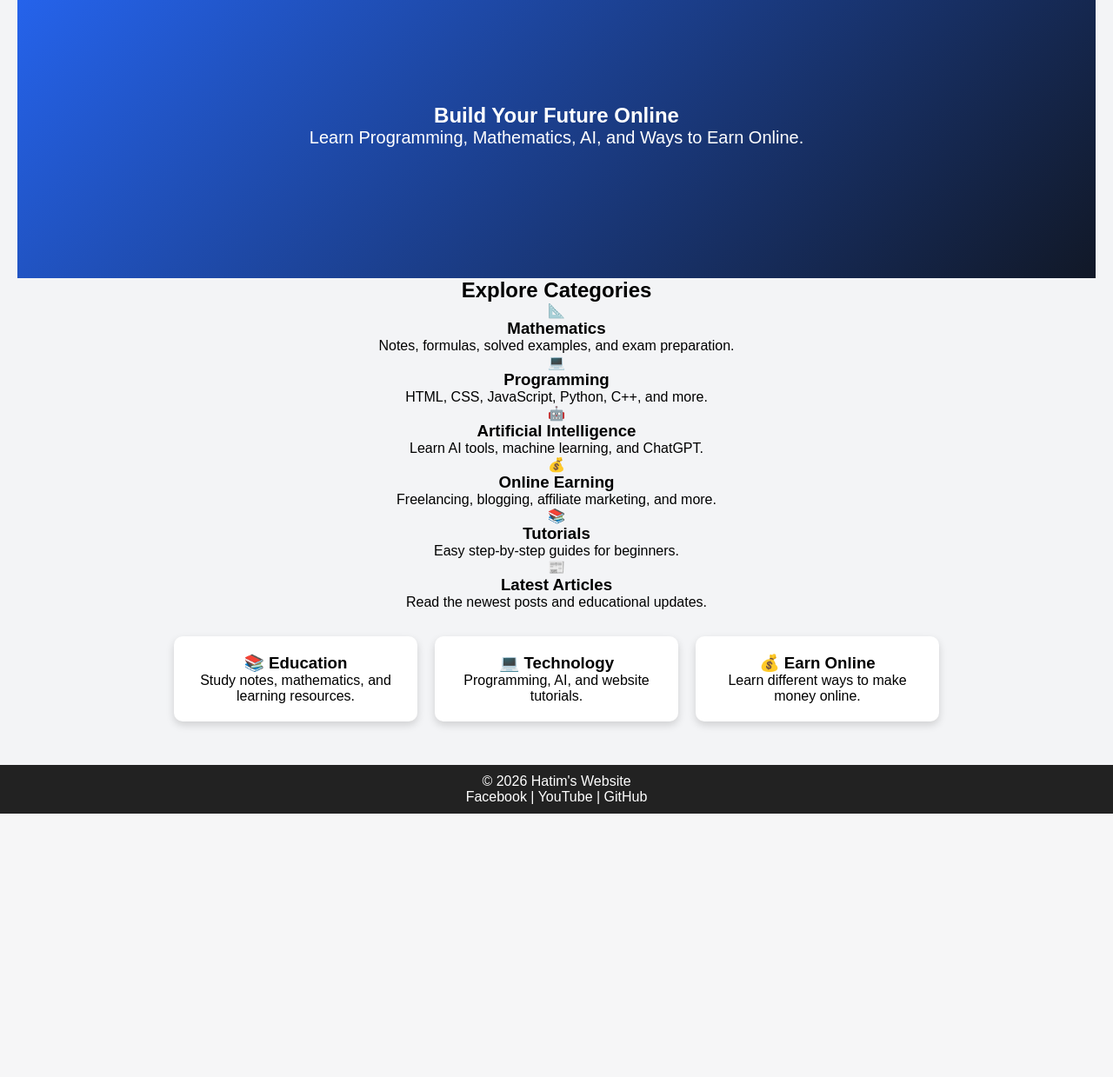
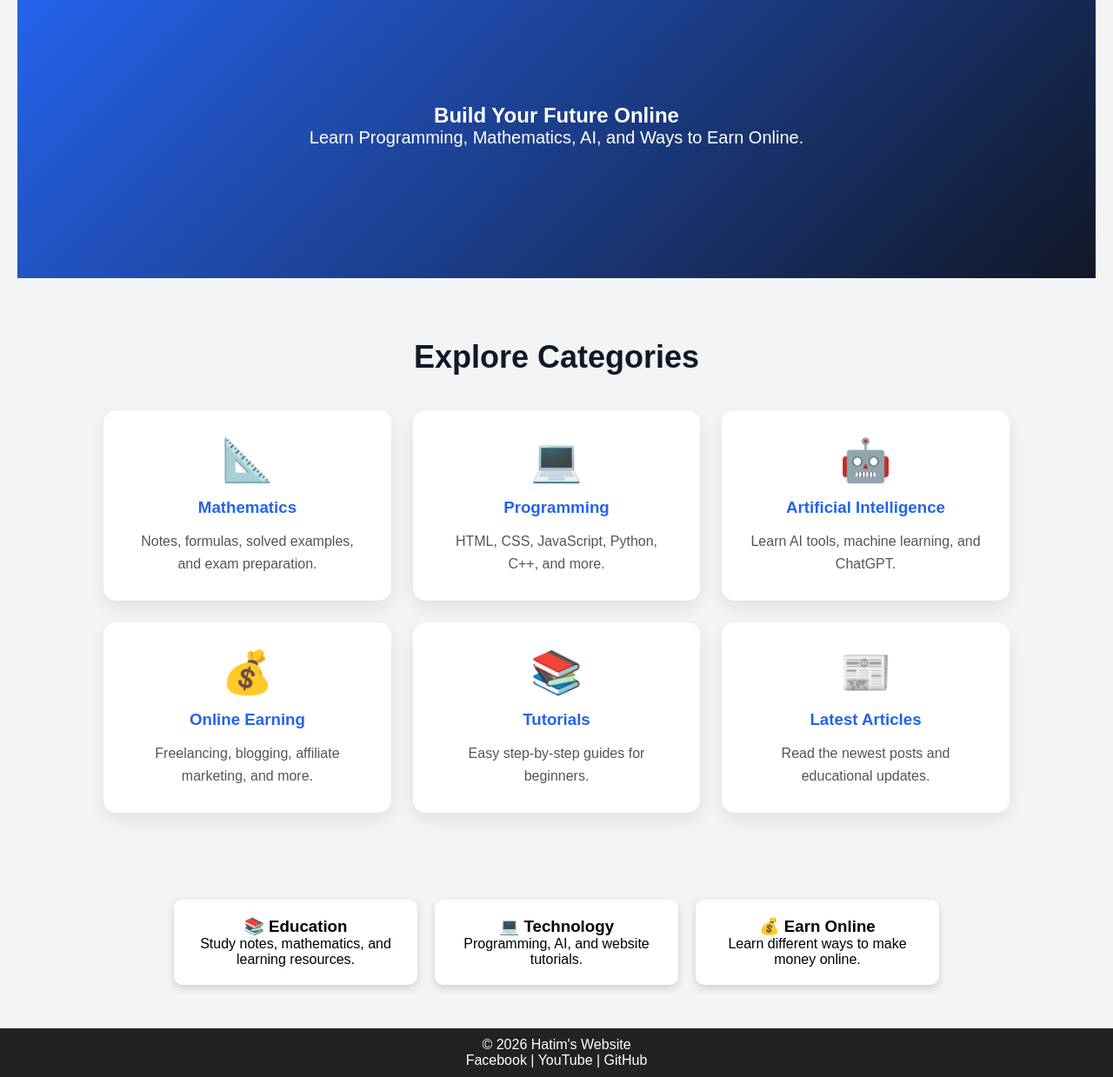
Before and after one commit to khanhatim499-bit/pitafihatim, a PHP site: page / in a window 1280 px wide. Shown: the part 286-1525 px from the top of the page at 87% size. Before the commit the page ends 1222 px from the top, so only its background shows below. Run offline with PHP 8.4, Linux system fonts and the light colour scheme.

Commit message:
Update style.css

```diff
--- a/style.css
+++ b/style.css
@@ -215,3 +215,47 @@ nav a:hover{
     background:#111827;
     color:white;
 }
+
+.categories{
+    padding:70px 8%;
+    text-align:center;
+}
+
+.categories h2{
+    font-size:36px;
+    margin-bottom:40px;
+    color:#111827;
+}
+
+.category-grid{
+    display:grid;
+    grid-template-columns:repeat(auto-fit,minmax(250px,1fr));
+    gap:25px;
+}
+
+.category-card{
+    background:white;
+    padding:30px;
+    border-radius:15px;
+    box-shadow:0 8px 20px rgba(0,0,0,.08);
+    transition:0.3s;
+}
+
+.category-card:hover{
+    transform:translateY(-8px);
+    box-shadow:0 15px 30px rgba(0,0,0,.15);
+}
+
+.category-card span{
+    font-size:48px;
+}
+
+.category-card h3{
+    margin:15px 0;
+    color:#2563EB;
+}
+
+.category-card p{
+    color:#555;
+    line-height:1.6;
+}
```
